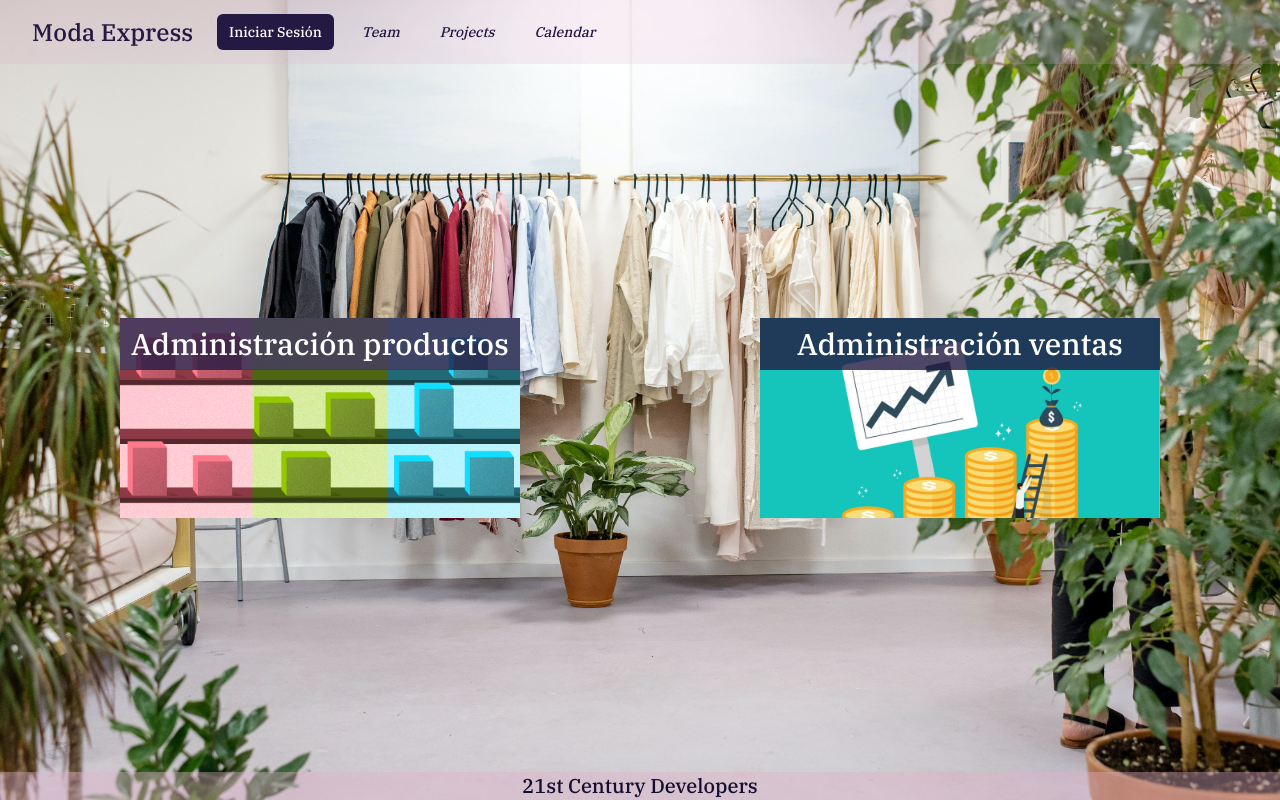
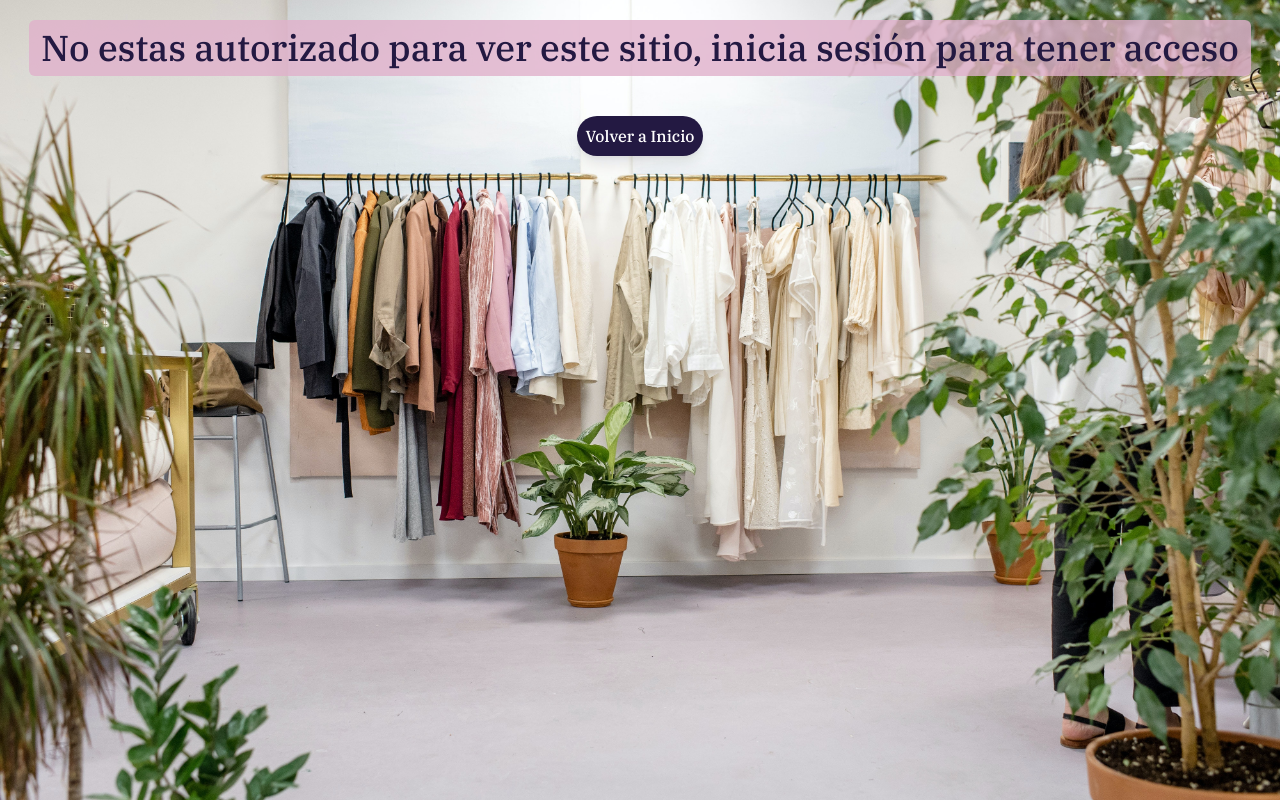
Before and after one commit to KarenVT/21st-century-developers, a React (Create React App) app: page /Admin in a window 1280 px wide. Built offline with nearby package versions, Linux system fonts and the light colour scheme.

Commit message:
Creación del archivo PrivateRouter donde agregarmos los accesos privados, cambio del PrivateLayout

```diff
--- a/package.json
+++ b/package.json
@@ -3,6 +3,7 @@
   "version": "0.1.0",
   "private": true,
   "dependencies": {
+    "@auth0/auth0-react": "^1.8.0",
     "@craco/craco": "^6.3.0",
     "@testing-library/jest-dom": "^5.11.4",
     "@testing-library/react": "^11.1.0",
--- a/src/App.jsx
+++ b/src/App.jsx
@@ -10,9 +10,15 @@ import { BrowserRouter as Router, Switch, Route } from 'react-router-dom';
 import Ventas from './pages/Admin/Ventas/Ventas';
 import Productos from './pages/Admin/Productos/Productos';
 import Roles from './pages/Admin/Roles/Roles';
+import { Auth0Provider } from "@auth0/auth0-react";
 
 function App() {
   return (
+    <Auth0Provider
+     domain="misiontic-modaexpress.us.auth0.com"
+    clientId="lBgjMzJEBs4GZS9XP7FQ27iJw7kYDe4j"
+    redirectUri={window.location.origin}
+    >
     <Router>
       <Switch>
         <Route path={['/Admin', '/Admin/Ventas', '/Admin/Productos', '/Admin/Ventas/IndexAdmin', '/Roles']}>
@@ -62,6 +68,7 @@ function App() {
         </Route>
       </Switch>
     </Router>
+    </Auth0Provider>
   );
 }
 
--- a/src/components/Navbar.jsx
+++ b/src/components/Navbar.jsx
@@ -1,16 +1,23 @@
 import React, { useState } from 'react';
-import { Link } from "react-router-dom";
+import { Link } from 'react-router-dom';
+import { useAuth0 } from "@auth0/auth0-react";
+
+
 
 const Navbar = () => {
+
+    const { loginWithRedirect } = useAuth0();
+    const { logout } = useAuth0();
+
 
     const [mostrarNavegacion, setMostrarNavegacion] = useState(false);
     return (
 
-        <nav className="bg-paleta5 bg-opacity-20">
+        <nav className="bg-paleta5 bg-opacity-20 flex flex-col items-center">
             <div className="max-w-7xl mx-auto px-2 sm:px-6 lg:px-8">
                 <div className="relative flex items-center justify-between h-16">
                     <div className="absolute inset-y-0 left-0 flex items-center sm:hidden">
-                        <button id="boton" type="button" className="inline-flex items-center justify-center p-2  text-principal hover:text-white hover:bg-paleta3 focus:outline-none focus:ring-2 focus:ring-inset focus:ring-white "
+                        <button className="inline-flex items-center justify-center p-2  text-principal hover:text-white hover:bg-paleta3 focus:outline-none focus:ring-2 focus:ring-inset focus:ring-white "
                             onClick={() => {
                                 setMostrarNavegacion(!mostrarNavegacion);
                             }}
@@ -30,18 +37,27 @@ const Navbar = () => {
                         </div>
                         <div className="hidden sm:block sm:ml-6">
                             <div className="flex space-x-4">
-                                <i href="#" className="bg-principal text-white hover:bg-paleta3 hover:bg-opacity-40 px-3 py-2 rounded-md text-sm font-medium">
+                                <i id="boton" type="button" className="bg-principal text-white hover:bg-paleta3 hover:bg-opacity-40 px-3 py-2 rounded-md text-sm font-medium">
 
-                                    <Link to="/Login">
-                                        <button >Iniciar Sesión</button>
-                                    </Link>
+
+                                    <button
+                                        onClick={() => loginWithRedirect()}
+                                    >Iniciar Sesión</button>
+
                                 </i>
 
-                                <i href="#" className="text-principal hover:bg-paleta3 hover:bg-opacity-40  px-3 py-2 rounded-md text-sm font-medium">Team</i>
+                                <Link to="../Admin/IndesxAdmin" className="text-principal hover:bg-paleta3 hover:bg-opacity-40  px-3 py-2 rounded-md text-sm font-medium" htmlFor="">Admin</Link>
+
 
                                 <i href="#" className="text-principal hover:bg-paleta3 hover:bg-opacity-40 px-3 py-2 rounded-md text-sm font-medium">Projects</i>
 
                                 <i href="#" className="text-principal hover:bg-paleta3 hover:bg-opacity-40 px-3 py-2 rounded-md text-sm font-medium">Calendar</i>
+
+                                <i id="boton" type="button" className="bg-principal text-white hover:bg-paleta3 hover:bg-opacity-40 px-3 py-2 rounded-md text-sm font-medium">
+                                    <button onClick={() => logout({ returnTo: window.location.origin })}
+                                    >Cerrar sesión</button>
+                                </i>
+
                             </div>
                         </div>
                     </div>
@@ -52,13 +68,25 @@ const Navbar = () => {
                 <div className="sm:hidden" id="menu">
                     <div className="px-2 pt-2 pb-3 space-y-1">
 
-                        <i href="#" className="bg-gray-900 text-white hover:bg-paleta3 hover:bg-opacity-40  block px-3 py-2 rounded-md text-base font-medium" aria-current="page">Iniciar Sesión</i>
+                        <i id="boton" type="button" className="bg-principal text-white hover:bg-paleta3 hover:bg-opacity-40 px-3 py-2 rounded-md text-sm font-medium">
 
+
+                            <button
+                                onClick={() => loginWithRedirect()}
+                            >Iniciar Sesión</button>
+
+                        </i>
                         <i href="#" className="text-principal hover:bg-paleta3 hover:bg-opacity-40 block px-3 py-2 rounded-md text-base font-medium">Team</i>
 
                         <i href="#" className="text-principal hover:bg-paleta3 hover:bg-opacity-40 block px-3 py-2 rounded-md text-base font-medium">Projects</i>
 
                         <i href="#" className="text-principal hover:bg-paleta3 hover:bg-opacity-40 block px-3 py-2 rounded-md text-base font-medium">Calendar</i>
+
+                        <i id="boton" type="button" className="bg-principal text-white hover:bg-paleta3 hover:bg-opacity-40 px-3 py-2 rounded-md text-sm font-medium">
+                            <button onClick={() => logout({ returnTo: window.location.origin })}
+                            >Cerrar sesión</button>
+
+                        </i>
                     </div>
                 </div>
             )}
--- /dev/null
+++ b/src/components/PrivateRoute.jsx
@@ -0,0 +1,28 @@
+import React from 'react';
+import { useAuth0 } from "@auth0/auth0-react";
+import { Link } from 'react-router-dom';
+
+
+const Profile = ({ children }) => {
+    const { user, isAuthenticated, isLoading } = useAuth0();
+    if (isLoading) return <div>Loading...</div>;
+
+    return isAuthenticated ? (
+        <>{children}</>
+    ) : (
+        <div className='flex flex-col justify-center items-center'>
+            <div className="text-4xl text-principal bg-paleta5 bg-opacity-80  px-3 py-2 rounded-md  font-medium m-5 ">
+                No estas autorizado para ver este sitio, inicia sesión para tener acceso
+                </div>
+                <div className='p-5'>
+                    <Link to = '/'>
+                    <button className='boton' >Volver a Inicio</button>
+                    </Link>
+                </div>
+                </div>
+
+
+    );
+};
+
+export default Profile;
--- a/src/layouts/PrivateLayaut.jsx
+++ b/src/layouts/PrivateLayaut.jsx
@@ -2,14 +2,19 @@ import Footer from "../components/Footer";
 import Navbar from "../components/Navbar";
 // import Sidebar from "../components/Sidebar";
 import React from 'react';
+import PrivateRoute from "../components/PrivateRoute";
+
 
 const PrivateLayaut = ({ children }) => {
+
     return (
+        <PrivateRoute>
         <div className="flex flex-col justify-between h-screen">
         <Navbar/>
             <main className="h-full overflow-y-scroll">{children}</main>
             <Footer/>
         </div>
+        </PrivateRoute>
     );
 };
 
--- a/src/pages/Home/Index.jsx
+++ b/src/pages/Home/Index.jsx
@@ -4,7 +4,7 @@ const Index = () => {
     return (
         <div className="h-full flex flex-col w-full justify-center items-center">
              <form className=" bg-white p-5 h-auto rounded-md">
-            <h1 className="m-4 text-center text-3xl font-extrabold text-gray-900">LOGO DE LA EMPRESA E INFROMACIÓN PRINCIPAL</h1>
+            <h1 className="m-4 text-center text-3xl font-extrabold text-gray-900">LOGO DE LA EMPRESA E INFORMACIÓN PRINCIPAL</h1>
             </form>
         </div>
     )
```
Also changed, not shown: 1 other file (tests, documents, lock files or other folders).
